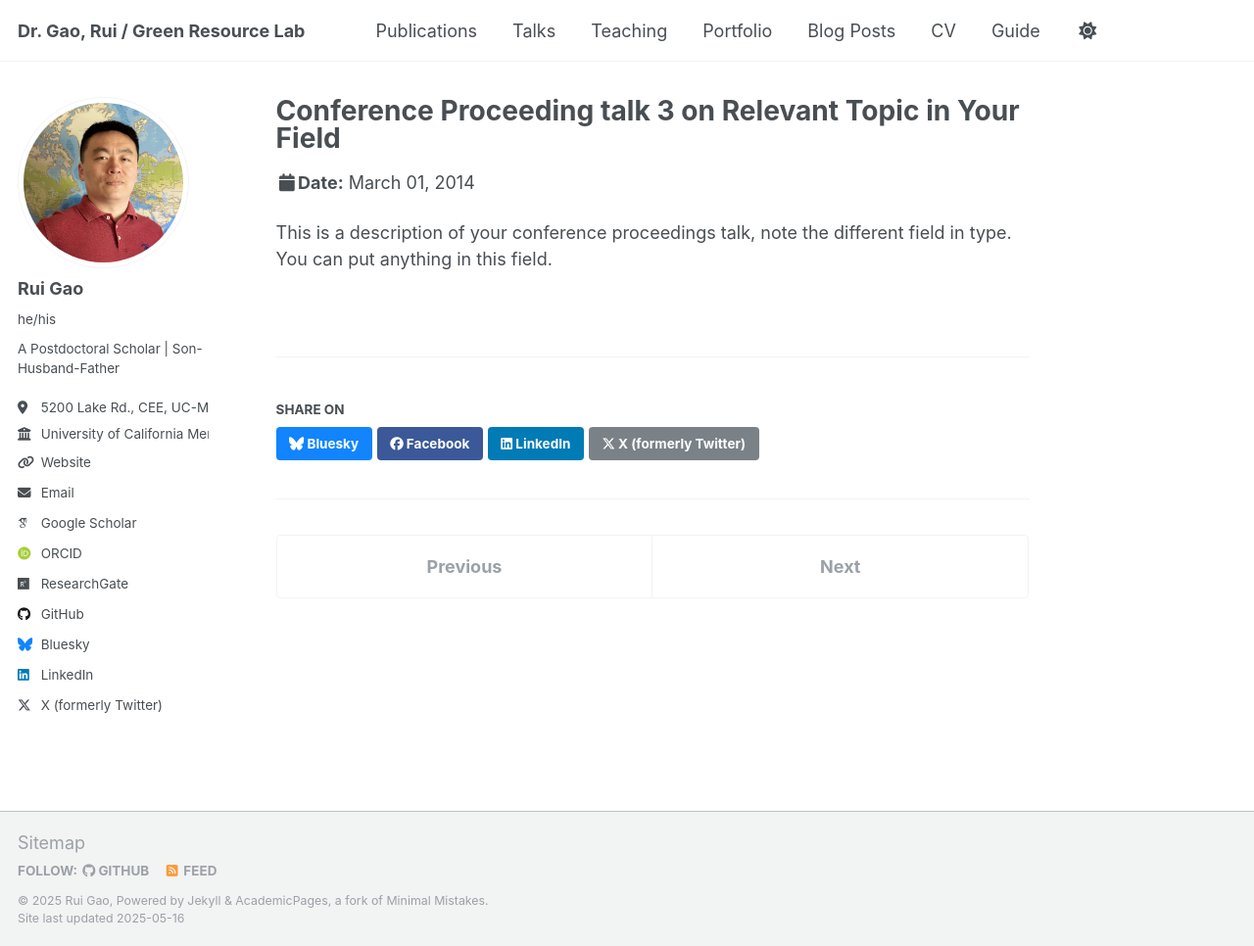
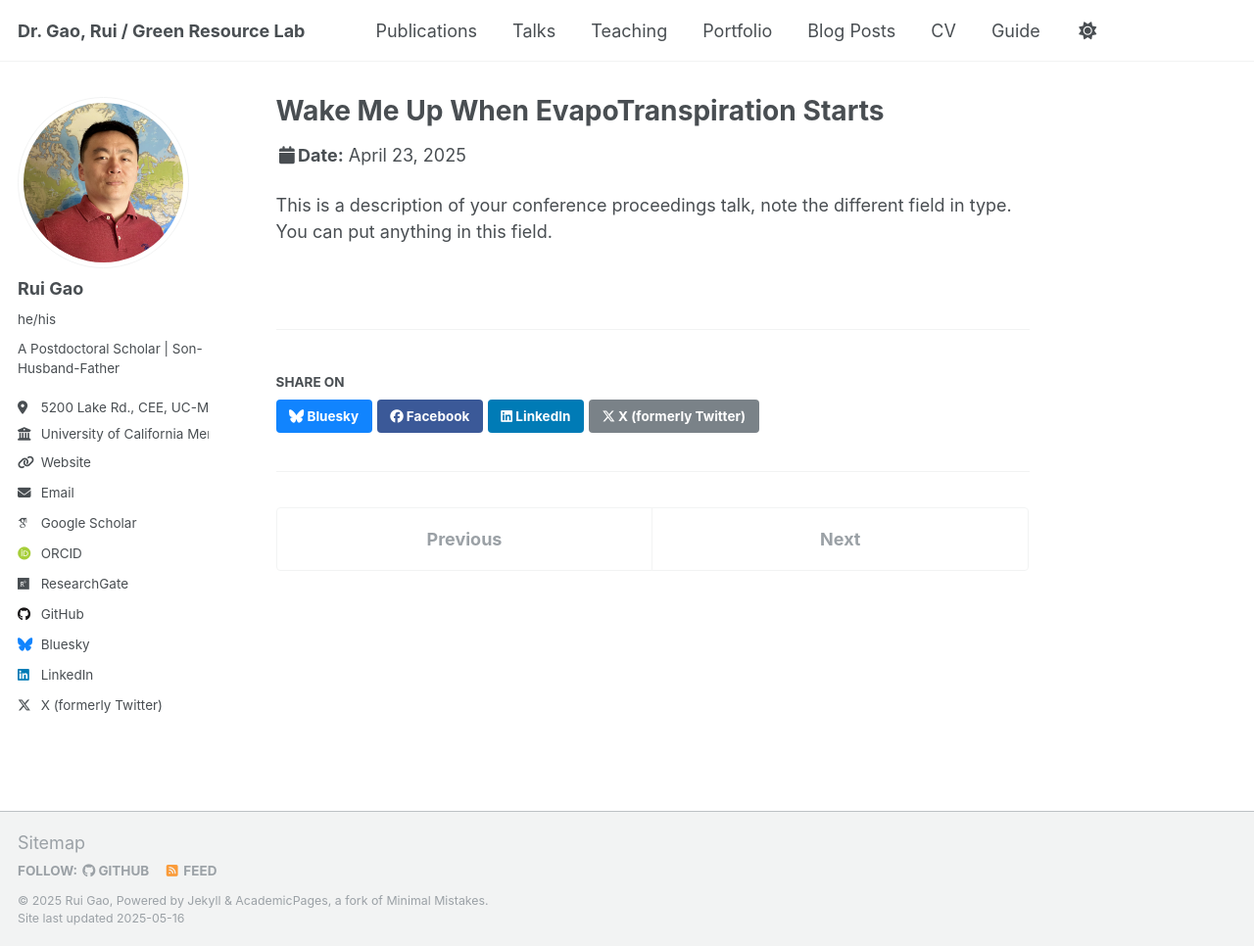
Before and after one commit to RuiGao9/RuiGao9.github.io, a Jekyll site: the page built from _talks/2014-03-01-talk-3.md, in a window 1280 px wide and 966 px high. Shown: the whole window at 98% size. Built offline with Jekyll 4.4.1, drawn with Linux system fonts in a browser that asks for light colours; some web fonts are replaced.

Commit message:
Update 2014-03-01-talk-3.md

```diff
--- a/_talks/2014-03-01-talk-3.md
+++ b/_talks/2014-03-01-talk-3.md
@@ -1,11 +1,11 @@
 ---
-title: "Conference Proceeding talk 3 on Relevant Topic in Your Field"
+title: "Wake Me Up When EvapoTranspiration Starts"
 collection: talks
-type: "Conference proceedings talk"
-permalink: /talks/2014-03-01-talk-3
-venue: "Testing Institute of America 2014 Annual Conference"
-date: 2014-03-01
-location: "Los Angeles, CA, USA"
+type: "Lab-meeting talk"
+permalink: /talks/2025-04-23-talk-3
+venue: "(FEWS) Lab"
+date: 2025-04-23
+location: "Merced, CA, USA"
 ---
 
 This is a description of your conference proceedings talk, note the different field in type. You can put anything in this field.
```
